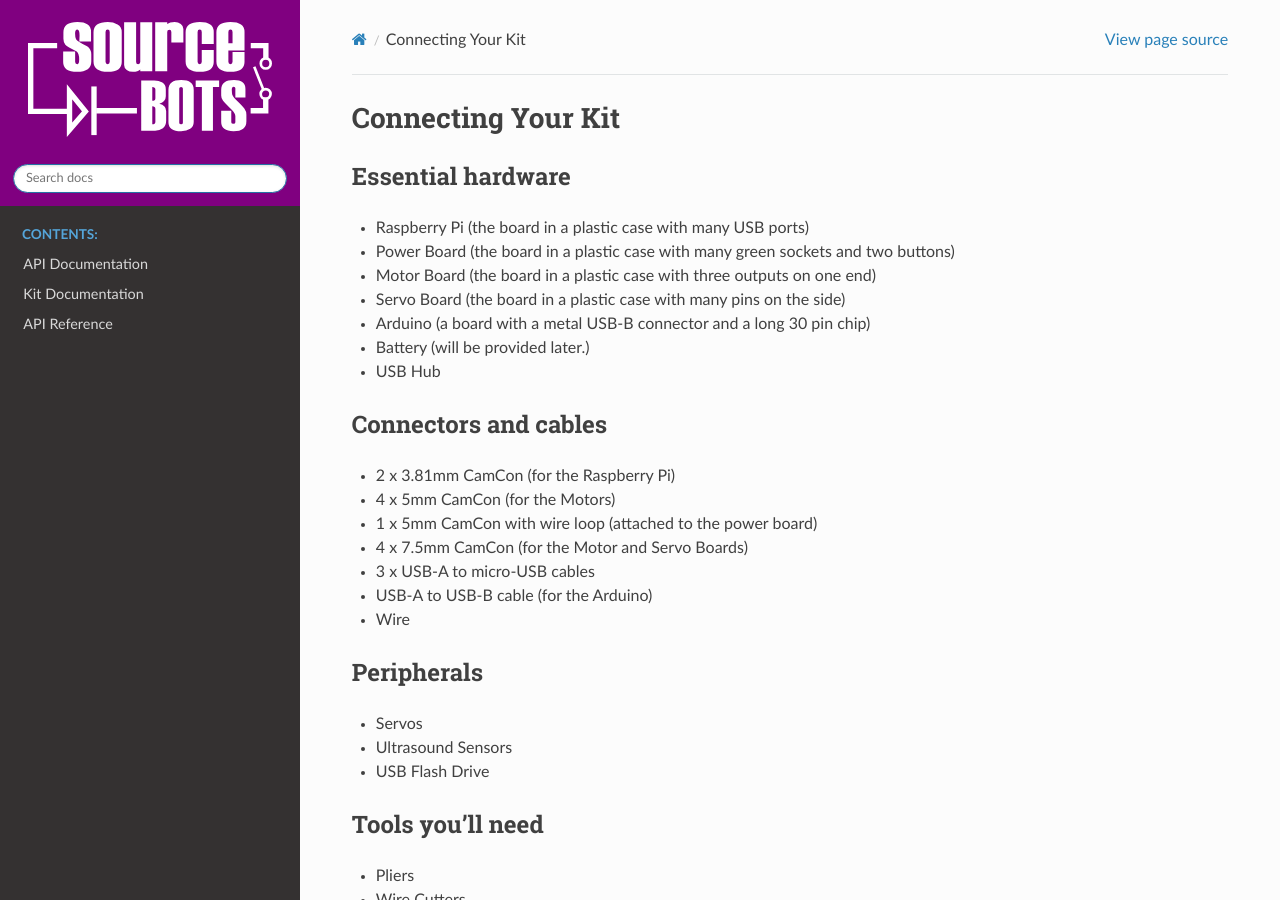
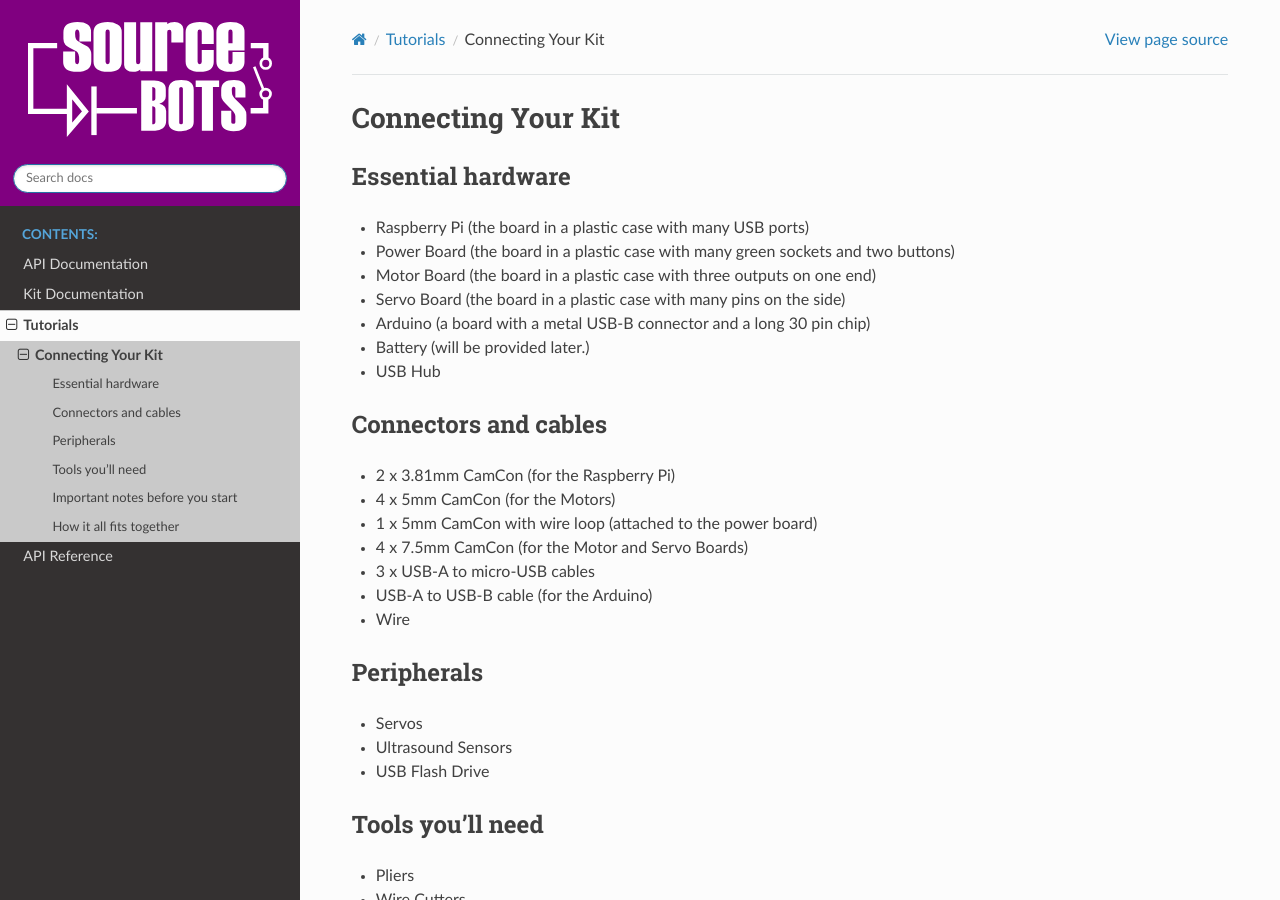
Before and after one commit to sourcebots/sbot, a Sphinx documentation site: the page built from docs/source/tutorials/connecting-your-kit.rst, in a window 1280 px wide and 900 px high. Built offline with Sphinx 7.4.7 and the Read the Docs theme 2.0.0, drawn with Linux system fonts in a browser that asks for light colours.

Commit message:
Add a Tutorial Index

```diff
--- a/docs/source/index.rst
+++ b/docs/source/index.rst
@@ -12,6 +12,7 @@ There are a number of sections in the documentation offering help for the kit an
 
    api/index
    kit/index
+   tutorials/index
    ref/sbot
 
 How to use the docs
```
Also changed, not shown: docs/source/tutorials/index.rst (added, +9 -0 lines).
